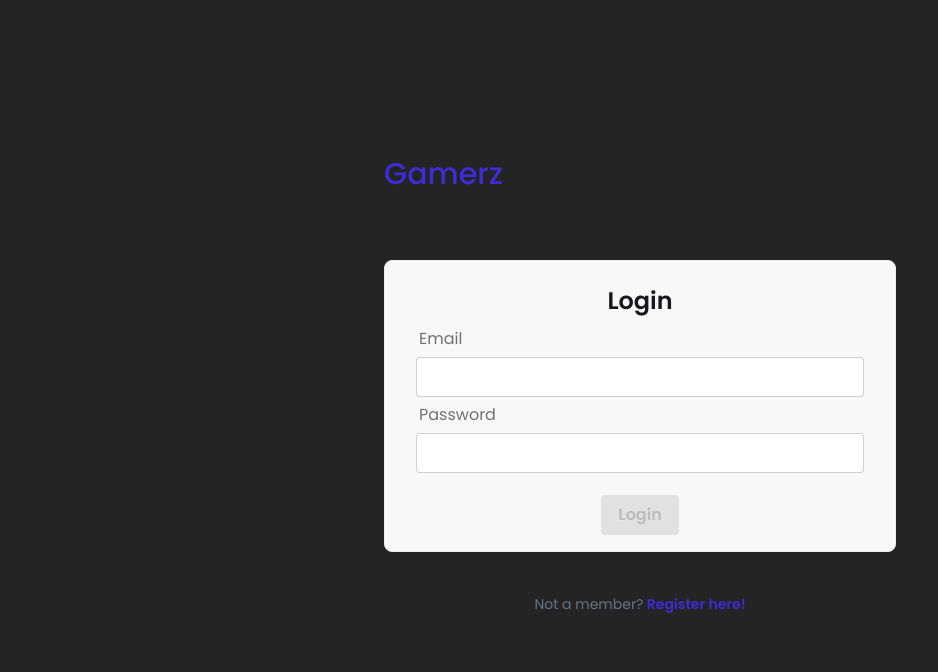
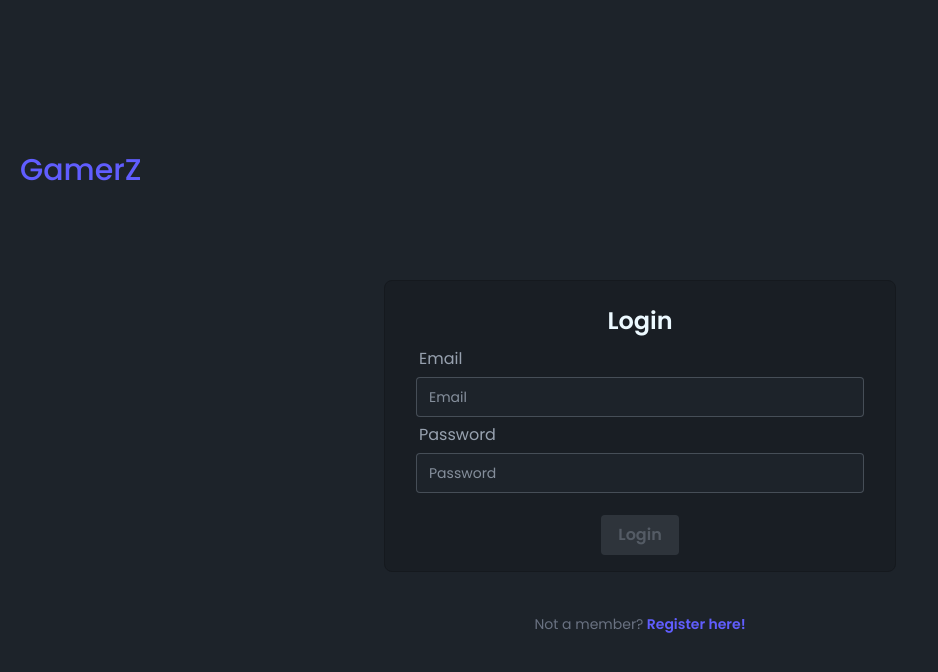
Before and after one commit to 2024-devops-alt-dist/gamerz-mc-yc, a React (Vite) app in the folder gamerz-front/: page /login in a window 1280 px wide. Shown: the top 672 px of the page, without its empty margins (0-938 px from the left). Built offline with nearby package versions, Linux system fonts and the light colour scheme; no server answers.

Commit message:
💄(style) MàJ styles MainLayout et DaisyUI theme

```diff
--- a/gamerz-front/index.html
+++ b/gamerz-front/index.html
@@ -10,7 +10,7 @@
       href="https://fonts.googleapis.com/css2?family=Poppins:ital,wght@0,100;0,200;0,300;0,400;0,500;0,600;0,700;0,800;0,900;1,100;1,200;1,300;1,400;1,500;1,600;1,700;1,800;1,900&display=swap"
       rel="stylesheet"
     />
-    <title>Vite + React + TS</title>
+    <title>GamerZ</title>
   </head>
   <body>
     <div id="root"></div>
--- a/gamerz-front/src/App.css
+++ b/gamerz-front/src/App.css
@@ -4,17 +4,17 @@
 
 @plugin "daisyui/theme" {
   name: "dark";
-  /*default: false;*/
-  /*prefersdark: false;*/
+  default: true;
+  prefersdark: false;
   color-scheme: "dark";
   --color-base-100: oklch(25.33% 0.016 252.42);
   --color-base-200: oklch(23.26% 0.014 253.1);
   --color-base-300: oklch(21.15% 0.012 254.09);
   --color-base-content: oklch(97.807% 0.029 256.847);
   --color-primary: oklch(58% 0.233 277.117);
-  --color-primary-content: oklch(96% 0.018 272.314);
-  --color-secondary: oklch(62% 0.265 303.9);
-  --color-secondary-content: oklch(94% 0.028 342.258);
+  --color-primary-content: oklch(78% 0.115 274.713);
+  --color-secondary: oklch(60% 0.25 292.717);
+  --color-secondary-content: oklch(96% 0.016 293.756);
   --color-accent: oklch(77% 0.152 181.912);
   --color-accent-content: oklch(38% 0.063 188.416);
   --color-neutral: oklch(14% 0.005 285.823);
@@ -39,9 +39,9 @@
 
 
 #root {
-  max-width: 1280px;
+  max-width: 1920px;
+  width: 100%;
   margin: 0 auto;
-  padding: 2rem;
   text-align: center;
   font-family: "Poppins", sans-serif;
 }
--- a/gamerz-front/src/index.css
+++ b/gamerz-front/src/index.css
@@ -1,24 +1,30 @@
 @import "tailwindcss";
 
 :root {
-  font-family: system-ui, Avenir, Helvetica, Arial, sans-serif;
+  font-family: "Poppins", sans-serif;
+  /* font-family: system-ui, Avenir, Helvetica, Arial, sans-serif; */
   line-height: 1.5;
   font-weight: 400;
 
   color-scheme: light dark;
   color: rgba(255, 255, 255, 0.87);
-  background-color: #242424;
 
   font-synthesis: none;
   text-rendering: optimizeLegibility;
   -webkit-font-smoothing: antialiased;
   -moz-osx-font-smoothing: grayscale;
+
+  margin: 0 auto;
+  padding: 0 !important;
+  text-align: center;
+
 }
 
 body {
   margin: 0;
   display: flex;
   place-items: center;
+  width: 100%;
   min-width: 320px;
   min-height: 100vh;
 }
@@ -27,3 +33,18 @@ h1 {
   font-size: 3.2em;
   line-height: 1.1;
 }
+
+h2 {
+  font-size: 2.8em;
+  line-height: 1.1;
+}
+
+h3 {
+  font-size: 2.4em;
+  line-height: 1.1;
+}
+
+h4 {
+  font-size: 2em;
+  line-height: 1.1;
+}
--- a/gamerz-front/src/layout/MainLayout.tsx
+++ b/gamerz-front/src/layout/MainLayout.tsx
@@ -5,15 +5,15 @@ function MainLayout() {
 
     return (
         <>
-            <header>
+                <header className="w-full mb-6 mt-4">
                     <div className="container mx-auto flex flex-wrap p-5 flex-col md:flex-row items-center">
                         <div className="flex title-font font-medium items-center text-gray-900 mb-4 md:mb-0">
-                        <span className="ml-3 text-3xl text-primary">Gamerz</span>
+                            <span className="text-3xl text-primary">GamerZ</span>
                         </div>
                     </div>
                 </header>
 
-            <main>
+                <main data-theme="dark" className="max-w-[1280px] w-full mx-auto flex items-center justify-center">
                     <Outlet />
                 </main>
         </>
```
Lines whose indentation alone changed are shown as unchanged.
